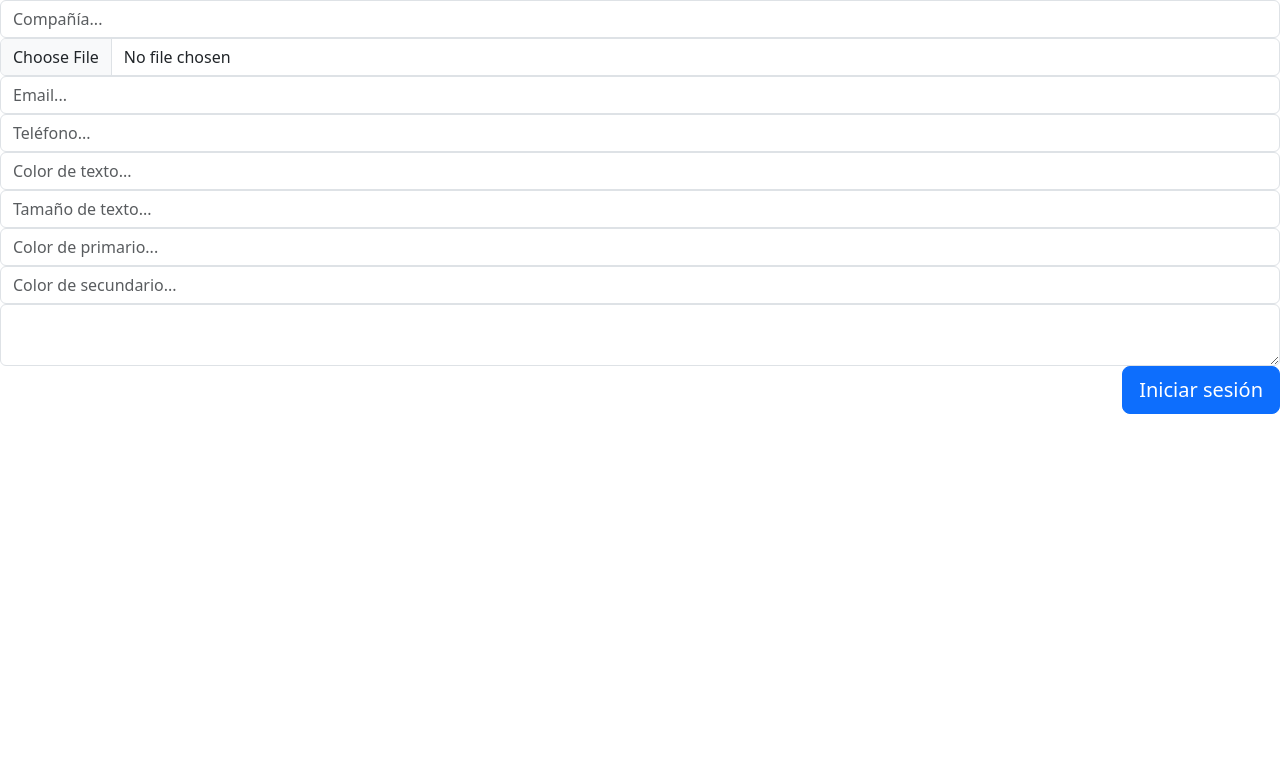
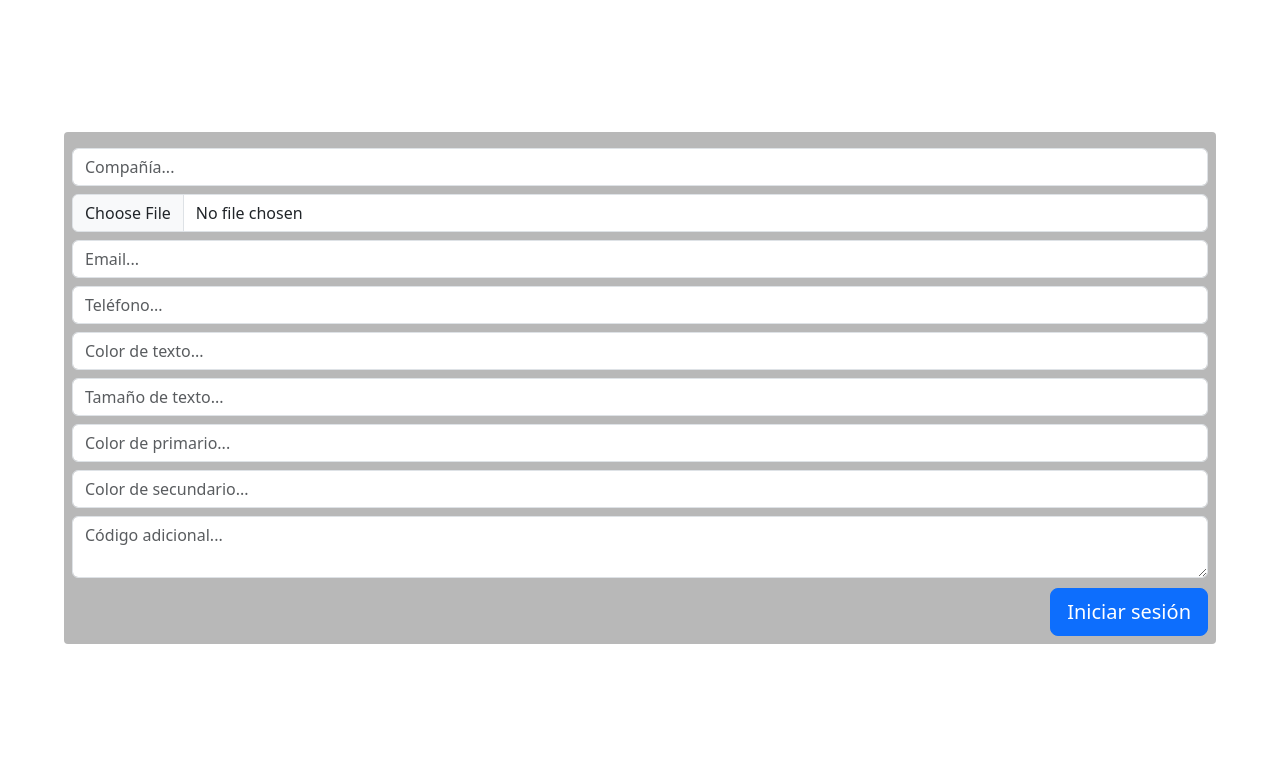
Before and after one commit to enriqueSanzLopez/TFGDAM, a Django app: template GestorDDBB/Gestor/templates/customize.html in a window 1280 px wide. Shown: the part 24-800 px from the top of the page. Run offline with Django 5.2, Linux system fonts and the light colour scheme; the template is opened without the code that fills it, so the values that code supplies are empty; some libraries are stand-ins or nearby versions.

Commit message:
Arreglando temas de estilo en el formulario

```diff
--- a/GestorDDBB/Gestor/templates/customize.html
+++ b/GestorDDBB/Gestor/templates/customize.html
@@ -17,7 +17,7 @@
     <input type="number" id="text-size" name="text-size" class="form-control" placeholder="Tamaño de texto...">
     <input type="text" id="primary-color" name="primary-color" class="form-control" placeholder="Color de primario...">
     <input type="text" id="secondary-color" name="secondary-color" class="form-control" placeholder="Color de secundario...">
-    <textarea name="other-code" id="other-code" class="form-control"></textarea>
+    <textarea name="other-code" id="other-code" class="form-control" placeholder="Código adicional..."></textarea>
     <button type="submit" class="btn btn-primary btn-lg">Iniciar sesión</button>
 </form>
 {% endblock %}
--- a/GestorDDBB/static/css/customize.css
+++ b/GestorDDBB/static/css/customize.css
@@ -0,0 +1,19 @@
+main{
+    display: flex;
+    flex-direction: column;
+    justify-content: center;
+    align-items: center;
+}
+
+main>form{
+    width: 90%;
+    background: #b8b8b8;
+    padding: .5em;
+    border-radius: 4px;
+}
+
+main>form>input,
+main>form>button,
+main>form>textarea{
+    margin-top: .5em;
+}
--- a/GestorDDBB/static/css/style.css
+++ b/GestorDDBB/static/css/style.css
@@ -30,6 +30,7 @@ header>nav>ul>li{
     list-style-type: none;
     padding-left: .5em;
     padding-right: .5em;
+    margin-left: 2em;
 }
 
 header>nav>ul>li>a{
```
